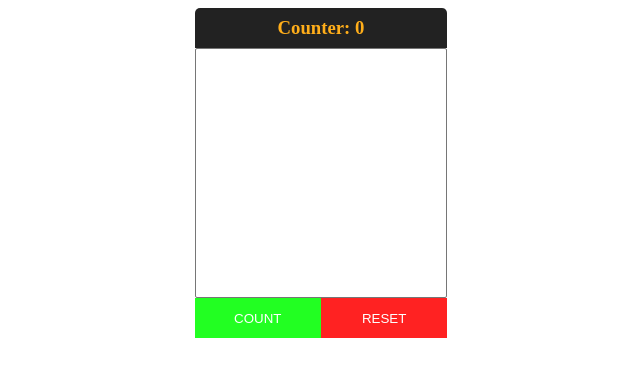
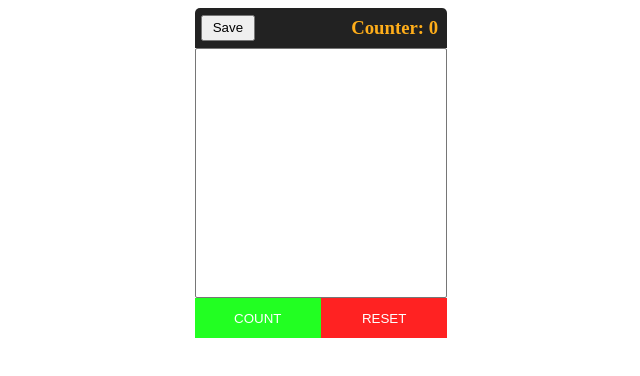
Before and after one commit to Ionman64/CounterView, a plain HTML site: page index.html in a window 1280 px wide. Shown: the whole page, without its empty margins (319-959 px from the left). Drawn offline with nearby package versions, Linux system fonts and the light colour scheme.

Commit message:
Added Save

```diff
--- a/css/counterview.css
+++ b/css/counterview.css
@@ -11,6 +11,12 @@
 .count {
 	background:#22ff22;
 	color:#fff;
+}
+.counterView-save {
+	height:2em;
+	width:4em;
+	float:left;
+	margin:0.5em;
 }
 .reset {
 	background:#ff2222;
@@ -27,7 +33,7 @@
 	height:2.5em;
 	background:#222;
 	padding:0;
-	text-align:center;
+	text-align:right;
 	border-radius:5px 5px 0px 0px;
 }
 .counterView-header h1 {
--- a/index.html
+++ b/index.html
@@ -8,6 +8,7 @@
 	<body onload="load()">
 		<section class="counterView">
 			<section class="counterView-header">
+				<button class="counterView-save" onclick="counter.save()">Save</button>
 				<h1>Counter: <span id="counterView-count">0</span></h1>
 			</section>
 			<section class="counterView-body">
--- a/js/counterview.js
+++ b/js/counterview.js
@@ -19,7 +19,6 @@ function counterView() {
 		this.timings.scrollTop = this.timings.scrollHeight;
 		document.getElementById("countup").focus();
 		this.checkpoints.push(checkpoint);
-		this.save();
 		return false;
 	}
 	this.el = function(m) {
@@ -31,9 +30,20 @@ function counterView() {
 		while (this.timings.firstChild) {
 			this.timings.removeChild(this.timings.firstChild);
 		}
-		this.save();
+		this.checkpoints = [];
 	}
 	this.save = function() {
-
+	  var text = "id,time\n";
+	  for (var i=0;i<this.checkpoints.length;i++) {
+		text += this.checkpoints[i].id + "," + this.checkpoints[i].time + "\n";
+	  }
+	  //http://stackoverflow.com/questions/3665115/create-a-file-in-memory-for-user-to-download-not-through-server
+	  var element = this.el('a');
+	  element.setAttribute('href', 'data:text/plain;charset=utf-8,' + encodeURIComponent(text));
+	  element.setAttribute('download', "counter.csv");
+	  element.style.display = 'none';
+	  document.body.appendChild(element);
+	  element.click();
+	  document.body.removeChild(element);
 	}
 }
```
Also changed, not shown: img/image-credit.txt (added), img/save-icon.png (added).
